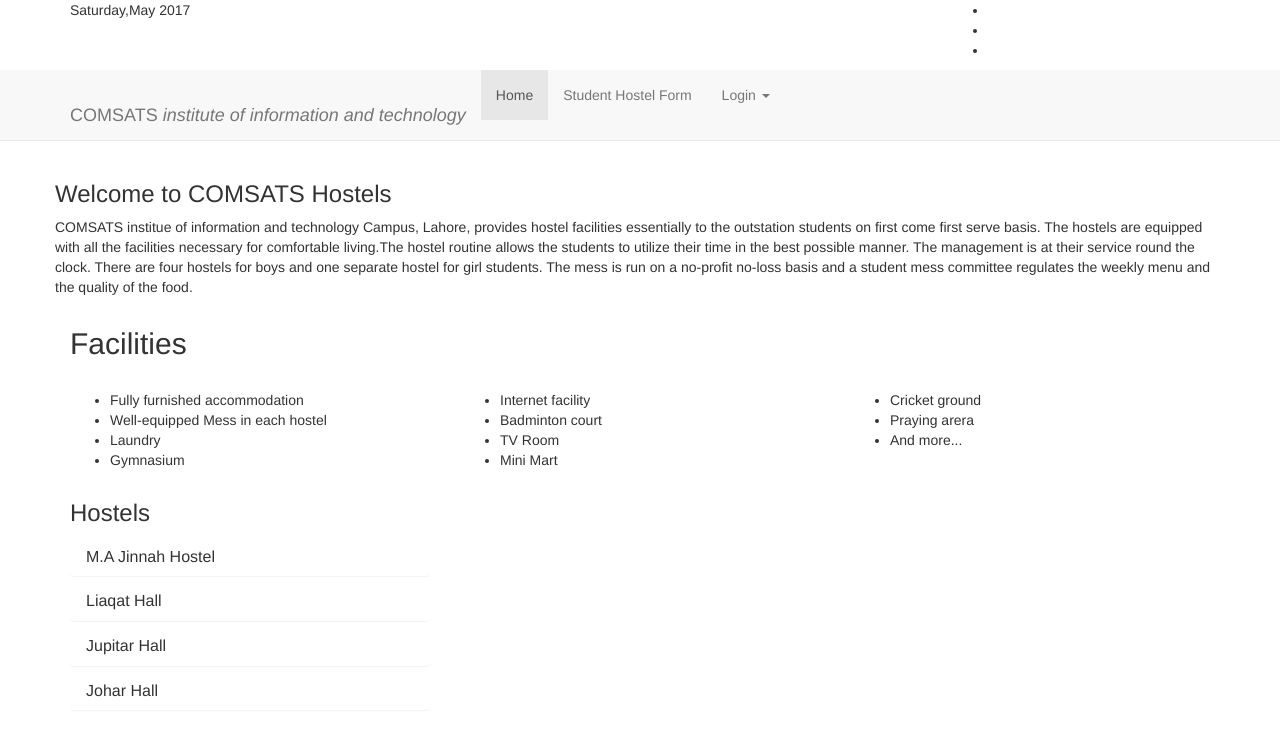
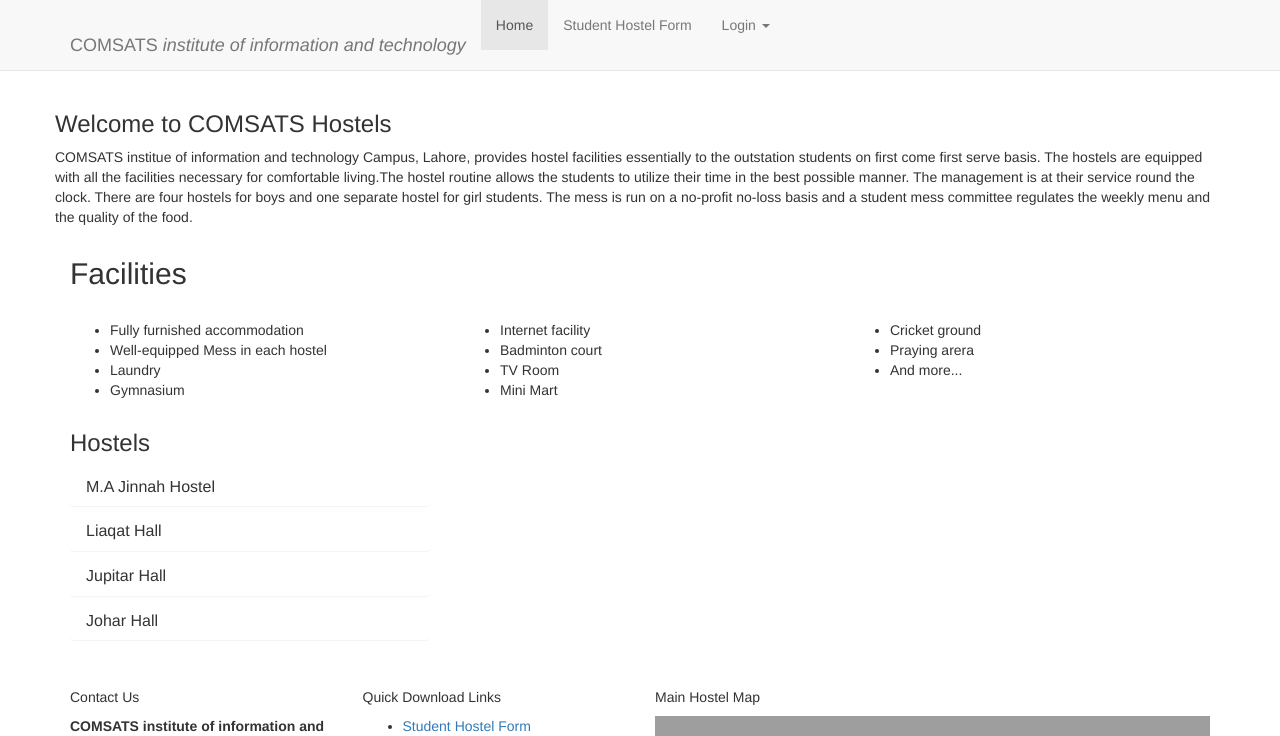
Before and after one commit to ComsatsHMS/FYP, a PHP site: page /FYP/ in a window 1280 px wide. Shown: the top 736 px of the page. Run offline with PHP 8.4, Linux system fonts and the light colour scheme; some libraries are stand-ins or nearby versions; grey boxes are pictures that could not be loaded.

Commit message:
admin portal update and index page merge

```diff
--- a/PHP/AdminPortal/Rights.php
+++ b/PHP/AdminPortal/Rights.php
@@ -147,9 +147,6 @@ include "../connection.php";
                                         $inv = $each_record['inventry'];
                                         $par = $each_record['parents'];
 
-
-
-
                                         if ($app == 1) {
                                             echo "<div><input type=\"checkbox\" name=\"1\"  value='1' checked > <button class=\"btn-justified btn btn-default\" style=\"background-color: #999999;color: white\"  >Hostel Application</button></div>";
 
--- a/PHP/ManagementPortal/LoginProcessing.php
+++ b/PHP/ManagementPortal/LoginProcessing.php
@@ -60,7 +60,7 @@ if(isset($_POST['submit'])) {
                 }
 }
 else if(isset($_POST['SignUp'])) {
-    print_r($_POST);
+
     $FName = $_POST['FName'];
     $LName = $_POST['LName'];
     $Email = $_POST['Email'];
@@ -70,8 +70,8 @@ else if(isset($_POST['SignUp'])) {
     $ProfilePic=$_FILES["ProfilePic"]["name"];
     move_uploaded_file($_FILES["ProfilePic"]["tmp_name"],"../../IMAGES/".$ProfilePic);
     $PhoneNo = $_POST['PhoneNo'];
-    print_r($_FILES);
-    $q = "insert into users(userid,first_name,last_name,email,role,hostel,Address,picture,phone_no,status) VALUES ('','$FName' ,'$LName','$Email','$Rank','$hostel','$Address','$ProfilePic','$PhoneNo',0)";
+
+    $q = "insert into users(userid,first_name,last_name,email,role,hostel,address,picture,phone_no,status) VALUES ('','$FName' ,'$LName','$Email','$Rank','$hostel','$Address','$ProfilePic','$PhoneNo',0)";
     $query = mysqli_query($connection, $q);
     if($query){
         $_SESSION['SignUp'] = "OK";
--- a/PHP/index.php
+++ b/PHP/index.php
@@ -17,22 +17,6 @@
 </head>
 <body>
 <div id="wrapper" class="home-page">
-<div class="topbar">
-  <div class="container">
-    <div class="row">
-      <div class="col-md-9">
-        <p class="pull-left hidden-xs"><?php echo date("  l,M Y ");?></p>
-		  </div>
-		  <div class="col-md-3">
-        <ul class="social-network">
-			  <li><a href="#" data-placement="bottom" title="Facebook"><i class="fa fa-facebook"></i></a></li>
-			  <li><a href="#" data-placement="bottom" title="Twitter"><i class="fa fa-twitter"></i></a></li>
-			  <li><a href="#" data-placement="bottom" title="Google plus"><i class="fa fa-google-plus"></i></a></li>
-		  </ul>
-      </div>
-    </div>
-  </div>
-</div>
 	<!-- start header -->
 	<header>
         <div class="navbar navbar-default navbar-static-top">
```
